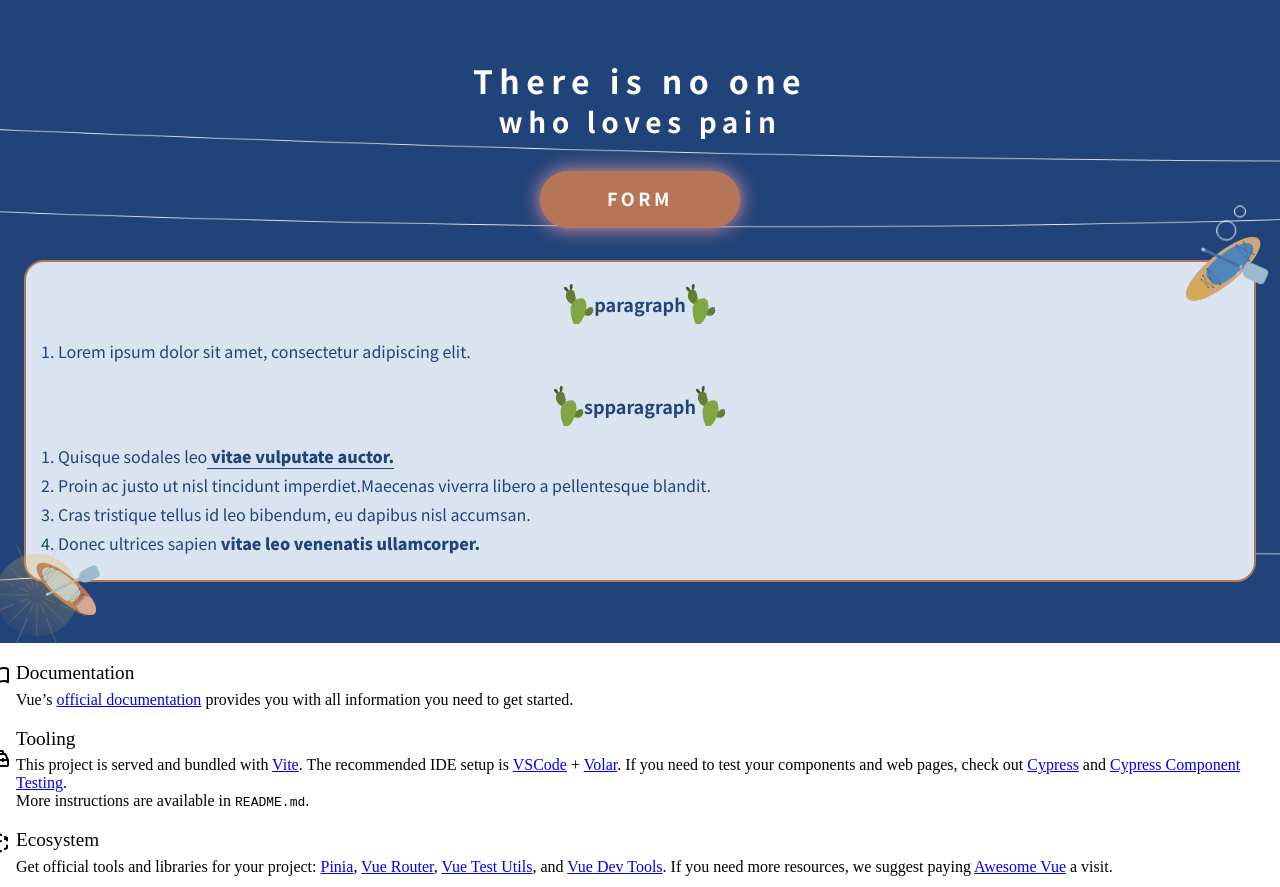
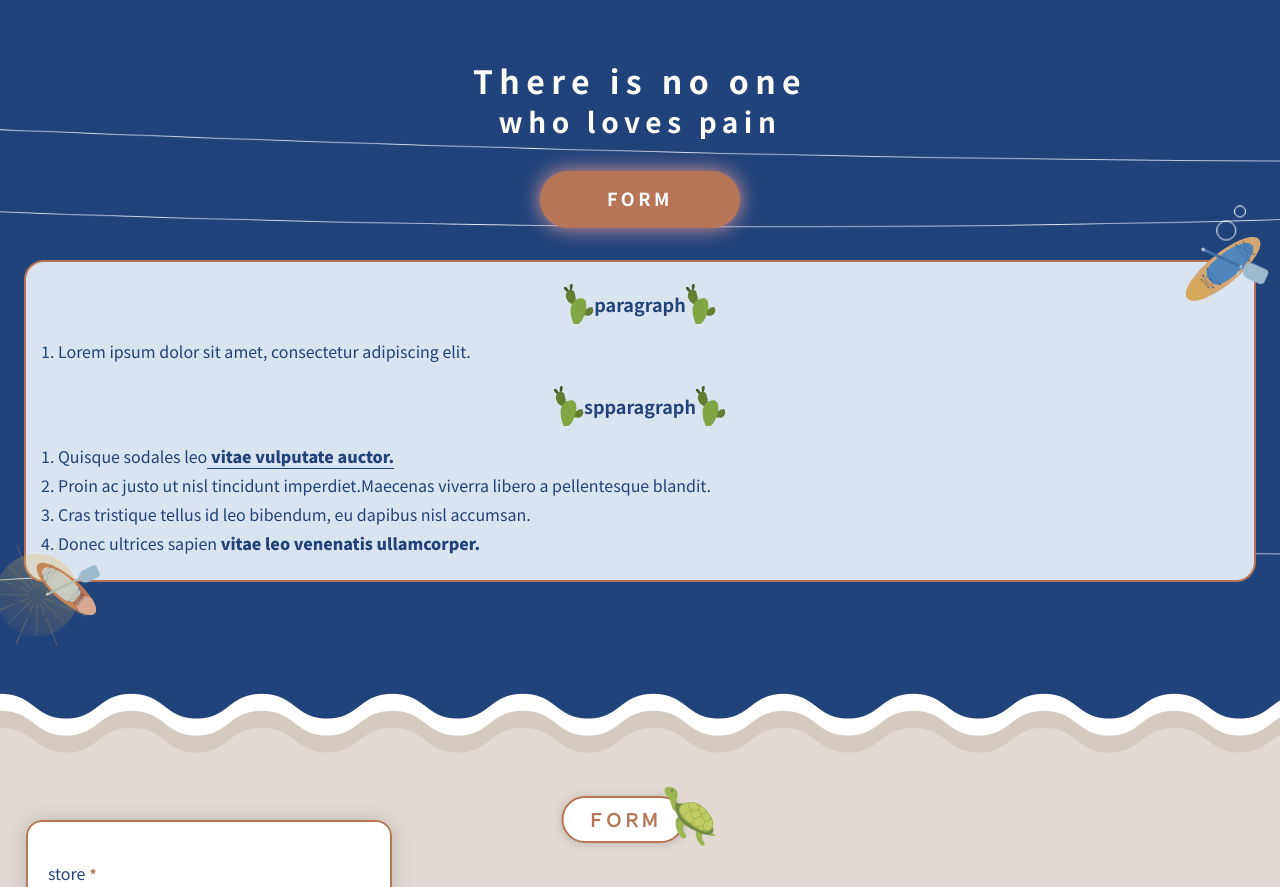
Before and after one commit to Nikiweikame/ewilltest, a Vue app in the folder vue-project/: page / in a window 1280 px wide. Shown: the top 887 px of the page. Built offline with nearby package versions, Linux system fonts and the light colour scheme.

Commit message:
架構及背景調整

```diff
--- a/vue-project/src/App.vue
+++ b/vue-project/src/App.vue
@@ -1,14 +1,16 @@
 <script setup>
-import { RouterLink, RouterView } from 'vue-router'
-import HelloWorld from './components/HelloWorld.vue'
-import Header from "./components/Header.vue"
+import { RouterLink, RouterView } from "vue-router";
+import HelloWorld from "./components/HelloWorld.vue";
+import Header from "./components/Header.vue";
+import Wave from "./components/Wave.vue";
+import Lottery from "./components/Lottery.vue";
 </script>
 
 <template>
   <Header />
+  <Wave />
+  <Lottery />
   <RouterView />
 </template>
 
-<style scoped>
-
-</style>
+<style scoped></style>
--- a/vue-project/src/assets/main.css
+++ b/vue-project/src/assets/main.css
@@ -1,9 +1,15 @@
-@import './base.css';
+@import "./base.css";
 
-*{
+* {
   box-sizing: border-box;
 }
 
 body {
   margin: 0;
+  min-width: 414px;
 }
+
+#app {
+  background: #e2d9d3;
+  /* background: linear-gradient(#204379 0 800px, #e2d9d3 800px 100%); */
+}
```
Also changed, not shown: vue-project/src/components/model.vue (+7 -0 lines).
